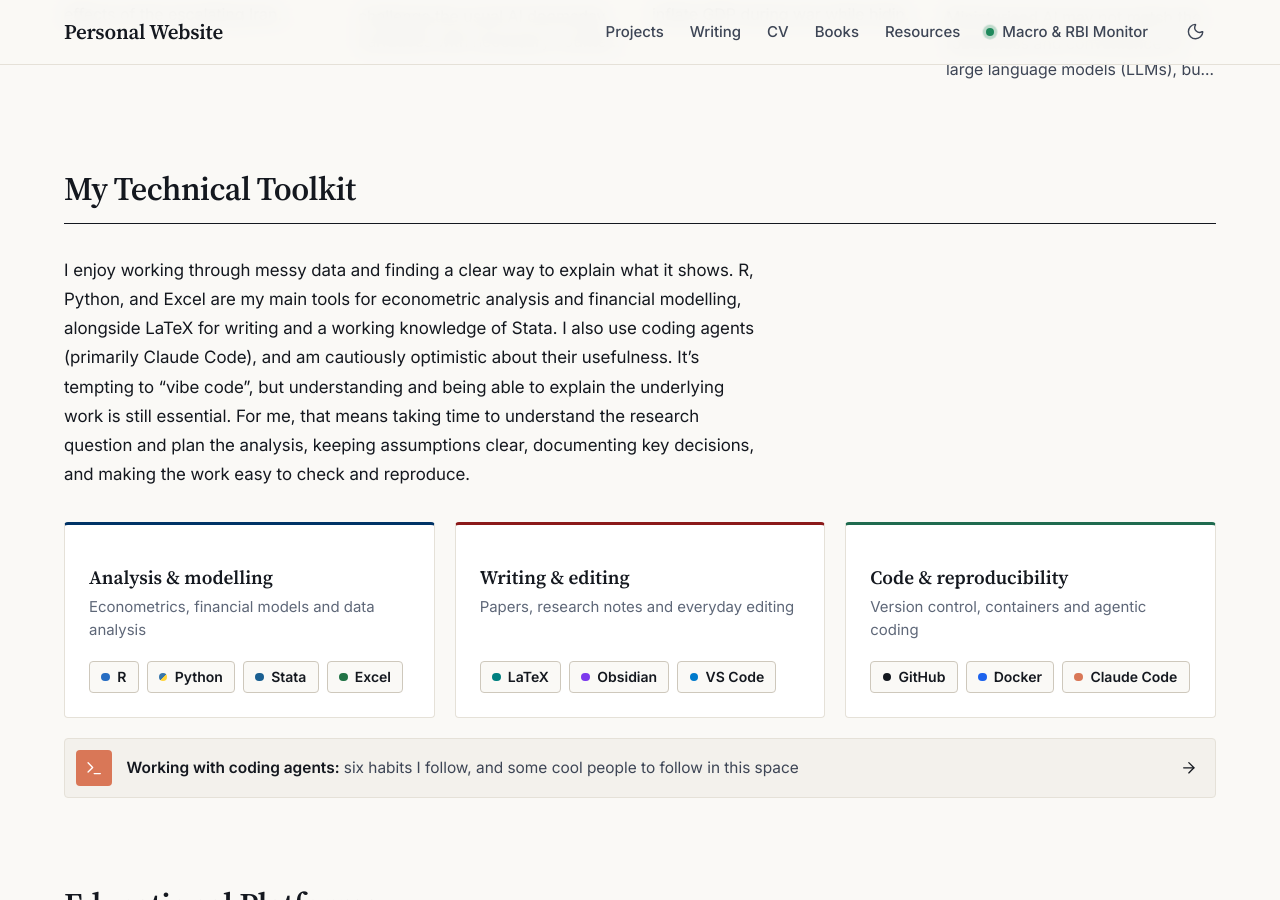
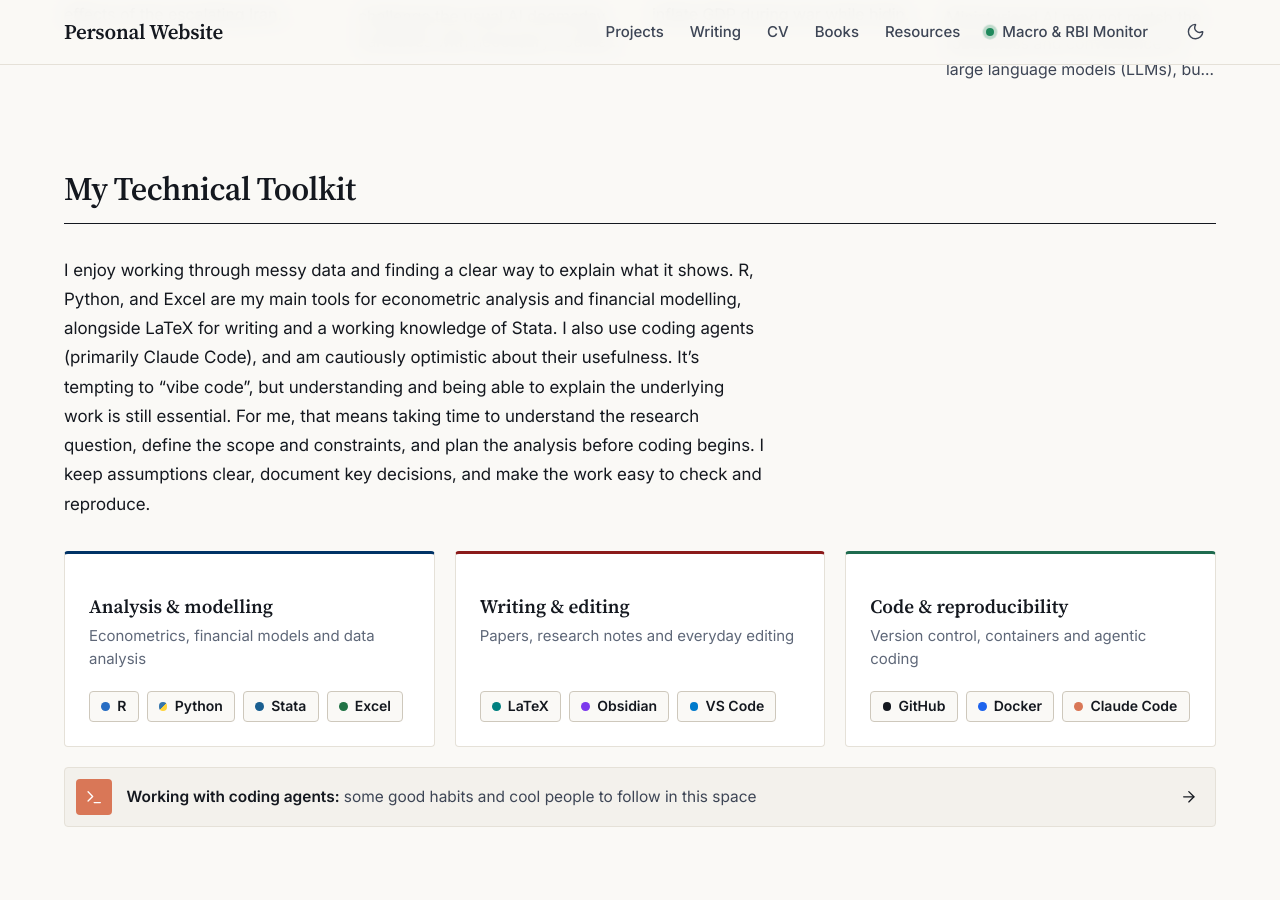
Before and after one commit to shreyasxi/shreyasxi.github.io, a Jekyll site: the page built from _pages/about.md, in a window 1280 px wide and 900 px high, scrolled down 1964 px. Built offline with Jekyll 4.4.1, drawn with Linux system fonts in a browser that asks for light colours.

Commit message:
Revise technical toolkit description and agents banner

```diff
--- a/_pages/about.md
+++ b/_pages/about.md
@@ -79,7 +79,7 @@
     <h2 class="home-section__title" id="technical-toolkit">My Technical Toolkit</h2>
   </div>
   <div class="home-section__body">
-    <p>I enjoy working through messy data and finding a clear way to explain what it shows. R, Python, and Excel are my main tools for econometric analysis and financial modelling, alongside LaTeX for writing and a working knowledge of Stata. I also use coding agents (primarily Claude Code), and am cautiously optimistic about their usefulness. It’s tempting to “vibe code”, but understanding and being able to explain the underlying work is still essential. For me, that means taking time to understand the research question and plan the analysis, keeping assumptions clear, documenting key decisions, and making the work easy to check and reproduce. </p>
+    <p>I enjoy working through messy data and finding a clear way to explain what it shows. R, Python, and Excel are my main tools for econometric analysis and financial modelling, alongside LaTeX for writing and a working knowledge of Stata. I also use coding agents (primarily Claude Code), and am cautiously optimistic about their usefulness. It’s tempting to “vibe code”, but understanding and being able to explain the underlying work is still essential. For me, that means taking time to understand the research question, define the scope and constraints, and plan the analysis before coding begins. I keep assumptions clear, document key decisions, and make the work easy to check and reproduce. </p>
     <div class="toolkit">
       <div class="toolkit__group toolkit__group--navy">
         <h3 class="toolkit__title">Analysis &amp; modelling</h3>
@@ -112,7 +112,7 @@
     </div>
     <a class="agents-banner" href="/resources/">
       <span class="agents-banner__icon" aria-hidden="true">{% include site/icon.html name="terminal" %}</span>
-      <span class="agents-banner__text"><strong>Working with coding agents:</strong> six habits I follow, and some cool people to follow in this space</span>
+      <span class="agents-banner__text"><strong>Working with coding agents:</strong> some good habits and cool people to follow in this space</span>
       {% include site/icon.html name="arrow-right" class="agents-banner__arrow" %}
     </a>
   </div>
```
